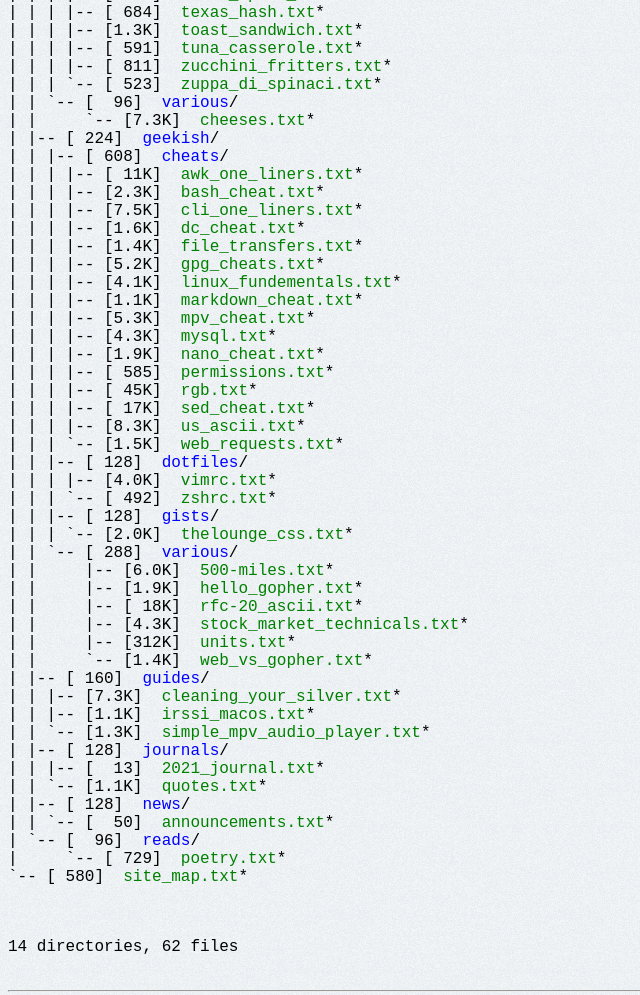
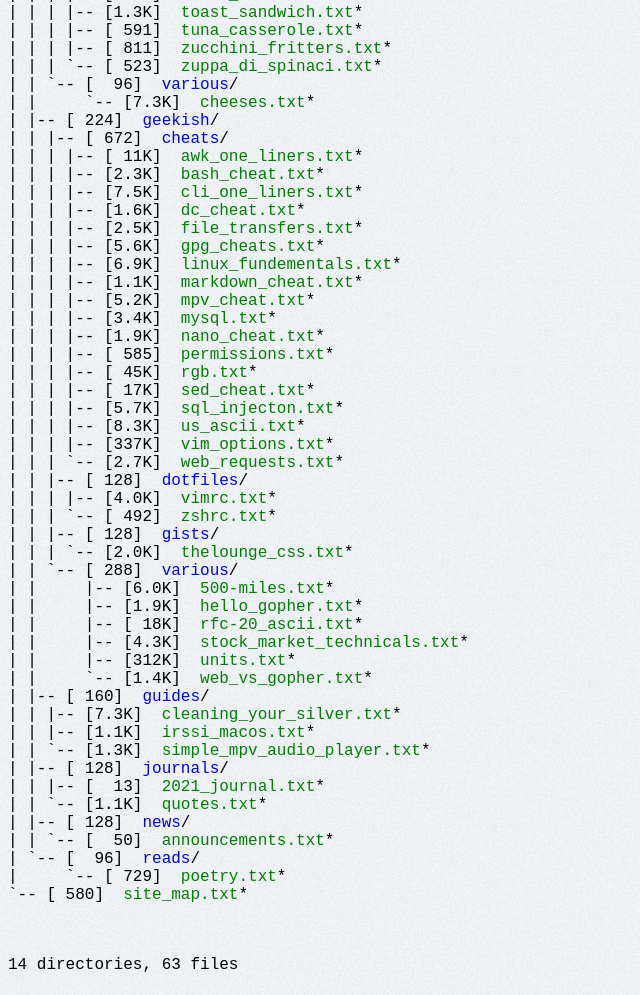
Before and after one commit to capitaineplanete/muiraie.github.io, a plain HTML site: page index.html in a window 1280 px wide. Shown: the part 580-1575 px from the top of the page, without its empty margins (0-640 px from the left). Drawn offline with Linux system fonts and the light colour scheme.

Commit message:
updated index

```diff
--- a/index.html
+++ b/index.html
@@ -30,11 +30,10 @@
 <body>
 	<h1>Muiraie's Way of Life</h1><p>
 	<a class="NORM" href="https://muiraie.github.io">https://muiraie.github.io</a><br>
-	|-- [&nbsp;256]&nbsp;&nbsp;<a class="DIR" href="https://muiraie.github.io/ABOUT/">ABOUT</a>/<br>
+	|-- [&nbsp;224]&nbsp;&nbsp;<a class="DIR" href="https://muiraie.github.io/ABOUT/">ABOUT</a>/<br>
 	|   |-- [&nbsp;233]&nbsp;&nbsp;<a class="EXEC" href="https://muiraie.github.io/ABOUT/about_me.txt">about_me.txt</a>*<br>
 	|   |-- [1.7K]&nbsp;&nbsp;<a class="EXEC" href="https://muiraie.github.io/ABOUT/about_this_site.txt">about_this_site.txt</a>*<br>
 	|   |-- [&nbsp;131]&nbsp;&nbsp;<a class="EXEC" href="https://muiraie.github.io/ABOUT/contact.txt">contact.txt</a>*<br>
-	|   |-- [&nbsp;719]&nbsp;&nbsp;<a class="EXEC" href="https://muiraie.github.io/ABOUT/now.txt">now.txt</a>*<br>
 	|   `-- [3.1K]&nbsp;&nbsp;<a class="EXEC" href="https://muiraie.github.io/ABOUT/publickey.txt">publickey.txt</a>*<br>
 	|-- [&nbsp;288]&nbsp;&nbsp;<a class="DIR" href="https://muiraie.github.io/ASCII/">ASCII</a>/<br>
 	|   |-- [&nbsp;160]&nbsp;&nbsp;<a class="DIR" href="https://muiraie.github.io/ASCII/comestibles/">comestibles</a>/<br>
@@ -65,23 +64,25 @@
 	|   |   `-- [&nbsp;&nbsp;96]&nbsp;&nbsp;<a class="DIR" href="https://muiraie.github.io/ASCII/comestibles/various/">various</a>/<br>
 	|   |   &nbsp;&nbsp;&nbsp; `-- [7.3K]&nbsp;&nbsp;<a class="EXEC" href="https://muiraie.github.io/ASCII/comestibles/various/cheeses.txt">cheeses.txt</a>*<br>
 	|   |-- [&nbsp;224]&nbsp;&nbsp;<a class="DIR" href="https://muiraie.github.io/ASCII/geekish/">geekish</a>/<br>
-	|   |   |-- [&nbsp;608]&nbsp;&nbsp;<a class="DIR" href="https://muiraie.github.io/ASCII/geekish/cheats/">cheats</a>/<br>
+	|   |   |-- [&nbsp;672]&nbsp;&nbsp;<a class="DIR" href="https://muiraie.github.io/ASCII/geekish/cheats/">cheats</a>/<br>
 	|   |   |   |-- [&nbsp;11K]&nbsp;&nbsp;<a class="EXEC" href="https://muiraie.github.io/ASCII/geekish/cheats/awk_one_liners.txt">awk_one_liners.txt</a>*<br>
 	|   |   |   |-- [2.3K]&nbsp;&nbsp;<a class="EXEC" href="https://muiraie.github.io/ASCII/geekish/cheats/bash_cheat.txt">bash_cheat.txt</a>*<br>
 	|   |   |   |-- [7.5K]&nbsp;&nbsp;<a class="EXEC" href="https://muiraie.github.io/ASCII/geekish/cheats/cli_one_liners.txt">cli_one_liners.txt</a>*<br>
 	|   |   |   |-- [1.6K]&nbsp;&nbsp;<a class="EXEC" href="https://muiraie.github.io/ASCII/geekish/cheats/dc_cheat.txt">dc_cheat.txt</a>*<br>
-	|   |   |   |-- [1.4K]&nbsp;&nbsp;<a class="EXEC" href="https://muiraie.github.io/ASCII/geekish/cheats/file_transfers.txt">file_transfers.txt</a>*<br>
-	|   |   |   |-- [5.2K]&nbsp;&nbsp;<a class="EXEC" href="https://muiraie.github.io/ASCII/geekish/cheats/gpg_cheats.txt">gpg_cheats.txt</a>*<br>
-	|   |   |   |-- [4.1K]&nbsp;&nbsp;<a class="EXEC" href="https://muiraie.github.io/ASCII/geekish/cheats/linux_fundementals.txt">linux_fundementals.txt</a>*<br>
+	|   |   |   |-- [2.5K]&nbsp;&nbsp;<a class="EXEC" href="https://muiraie.github.io/ASCII/geekish/cheats/file_transfers.txt">file_transfers.txt</a>*<br>
+	|   |   |   |-- [5.6K]&nbsp;&nbsp;<a class="EXEC" href="https://muiraie.github.io/ASCII/geekish/cheats/gpg_cheats.txt">gpg_cheats.txt</a>*<br>
+	|   |   |   |-- [6.9K]&nbsp;&nbsp;<a class="EXEC" href="https://muiraie.github.io/ASCII/geekish/cheats/linux_fundementals.txt">linux_fundementals.txt</a>*<br>
 	|   |   |   |-- [1.1K]&nbsp;&nbsp;<a class="EXEC" href="https://muiraie.github.io/ASCII/geekish/cheats/markdown_cheat.txt">markdown_cheat.txt</a>*<br>
-	|   |   |   |-- [5.3K]&nbsp;&nbsp;<a class="EXEC" href="https://muiraie.github.io/ASCII/geekish/cheats/mpv_cheat.txt">mpv_cheat.txt</a>*<br>
-	|   |   |   |-- [4.3K]&nbsp;&nbsp;<a class="EXEC" href="https://muiraie.github.io/ASCII/geekish/cheats/mysql.txt">mysql.txt</a>*<br>
+	|   |   |   |-- [5.2K]&nbsp;&nbsp;<a class="EXEC" href="https://muiraie.github.io/ASCII/geekish/cheats/mpv_cheat.txt">mpv_cheat.txt</a>*<br>
+	|   |   |   |-- [3.4K]&nbsp;&nbsp;<a class="EXEC" href="https://muiraie.github.io/ASCII/geekish/cheats/mysql.txt">mysql.txt</a>*<br>
 	|   |   |   |-- [1.9K]&nbsp;&nbsp;<a class="EXEC" href="https://muiraie.github.io/ASCII/geekish/cheats/nano_cheat.txt">nano_cheat.txt</a>*<br>
 	|   |   |   |-- [&nbsp;585]&nbsp;&nbsp;<a class="EXEC" href="https://muiraie.github.io/ASCII/geekish/cheats/permissions.txt">permissions.txt</a>*<br>
 	|   |   |   |-- [&nbsp;45K]&nbsp;&nbsp;<a class="EXEC" href="https://muiraie.github.io/ASCII/geekish/cheats/rgb.txt">rgb.txt</a>*<br>
 	|   |   |   |-- [&nbsp;17K]&nbsp;&nbsp;<a class="EXEC" href="https://muiraie.github.io/ASCII/geekish/cheats/sed_cheat.txt">sed_cheat.txt</a>*<br>
+	|   |   |   |-- [5.7K]&nbsp;&nbsp;<a class="EXEC" href="https://muiraie.github.io/ASCII/geekish/cheats/sql_injecton.txt">sql_injecton.txt</a>*<br>
 	|   |   |   |-- [8.3K]&nbsp;&nbsp;<a class="EXEC" href="https://muiraie.github.io/ASCII/geekish/cheats/us_ascii.txt">us_ascii.txt</a>*<br>
-	|   |   |   `-- [1.5K]&nbsp;&nbsp;<a class="EXEC" href="https://muiraie.github.io/ASCII/geekish/cheats/web_requests.txt">web_requests.txt</a>*<br>
+	|   |   |   |-- [337K]&nbsp;&nbsp;<a class="EXEC" href="https://muiraie.github.io/ASCII/geekish/cheats/vim_options.txt">vim_options.txt</a>*<br>
+	|   |   |   `-- [2.7K]&nbsp;&nbsp;<a class="EXEC" href="https://muiraie.github.io/ASCII/geekish/cheats/web_requests.txt">web_requests.txt</a>*<br>
 	|   |   |-- [&nbsp;128]&nbsp;&nbsp;<a class="DIR" href="https://muiraie.github.io/ASCII/geekish/dotfiles/">dotfiles</a>/<br>
 	|   |   |   |-- [4.0K]&nbsp;&nbsp;<a class="EXEC" href="https://muiraie.github.io/ASCII/geekish/dotfiles/vimrc.txt">vimrc.txt</a>*<br>
 	|   |   |   `-- [&nbsp;492]&nbsp;&nbsp;<a class="EXEC" href="https://muiraie.github.io/ASCII/geekish/dotfiles/zshrc.txt">zshrc.txt</a>*<br>
@@ -110,7 +111,7 @@
 	</p>
 	<p>
 
-14 directories, 62 files
+14 directories, 63 files
 	<br><br>
 	</p>
 	<hr>
```
